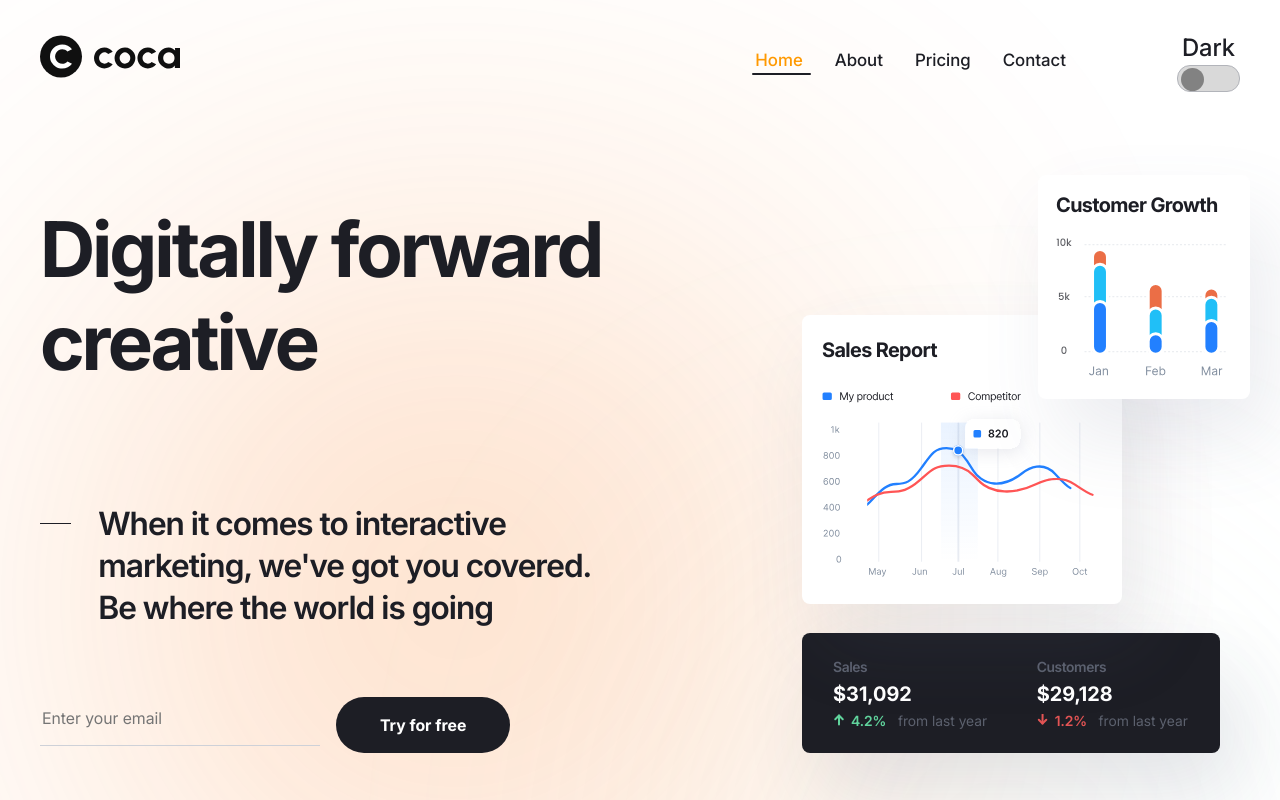
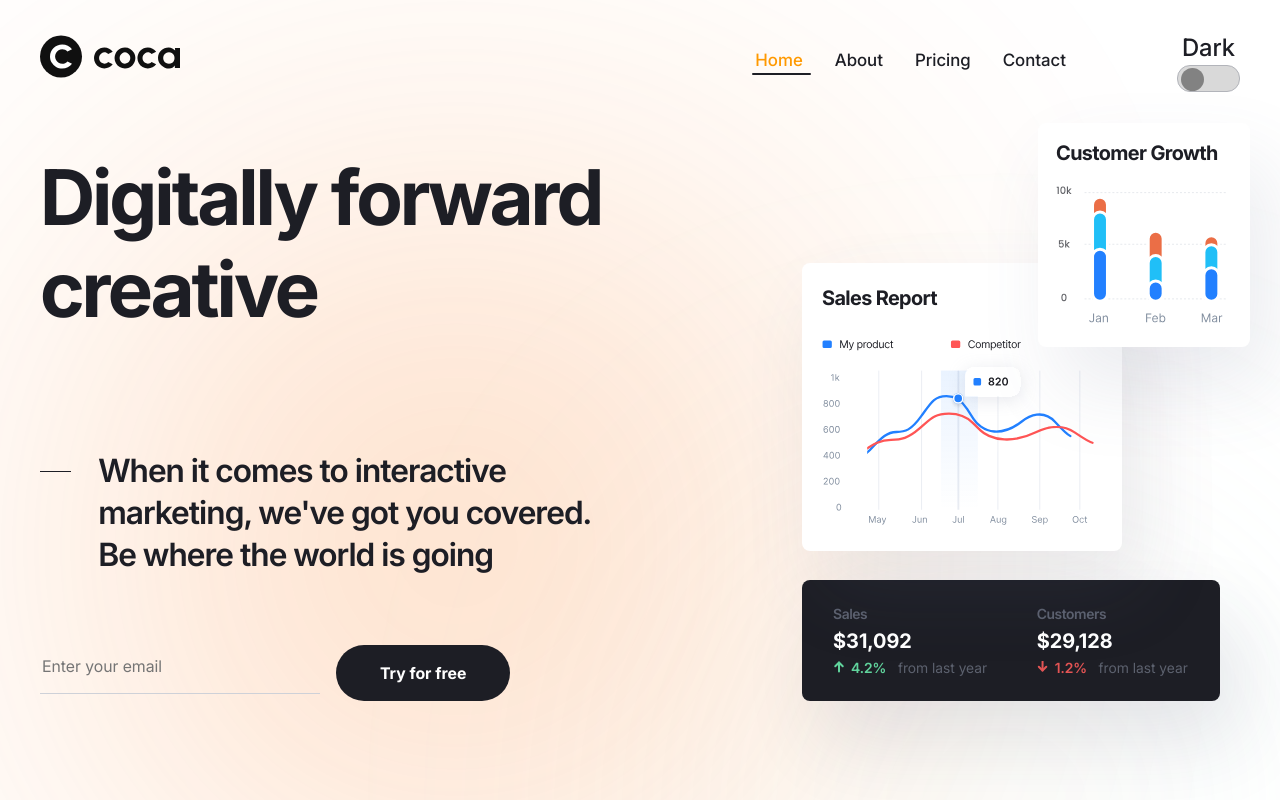
Before and after one commit to Jakov997/vite-project, a website built with Vite: page src/index.html in a window 1280 px wide. Shown: the top 800 px of the page. Built offline with nearby package versions, Linux system fonts and the light colour scheme; files whose address does not match are found by name.

Commit message:
Fix header height

```diff
--- a/src/css/components/header.scss
+++ b/src/css/components/header.scss
@@ -8,6 +8,10 @@
   right: 0;
   padding: 26px 0 22px;
   z-index: 3;
+
+  @media (width >= 992px) {
+    height: 65px;   // Временный фикс для высоты хедера на больших экранах
+  }
 
   @include mixins.mobile {
     padding: 22px 0 18px;
```
